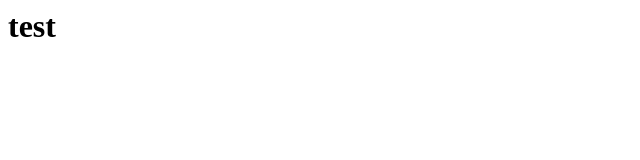
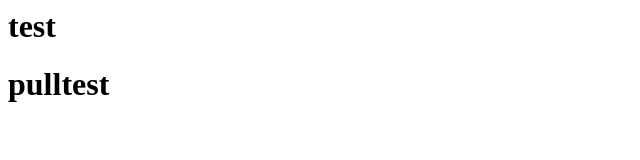
Before and after one commit to ibuki1015/git-test, a plain HTML site: page index.html in a window 1280 px wide. Shown: the whole page, without its empty margins (0-640 px from the left). Drawn offline with Linux system fonts and the light colour scheme.

Commit message:
Update index.html

```diff
--- a/index.html
+++ b/index.html
@@ -1 +1,2 @@
 <h1>test</h1>
+<h1>pulltest</h1>
```
